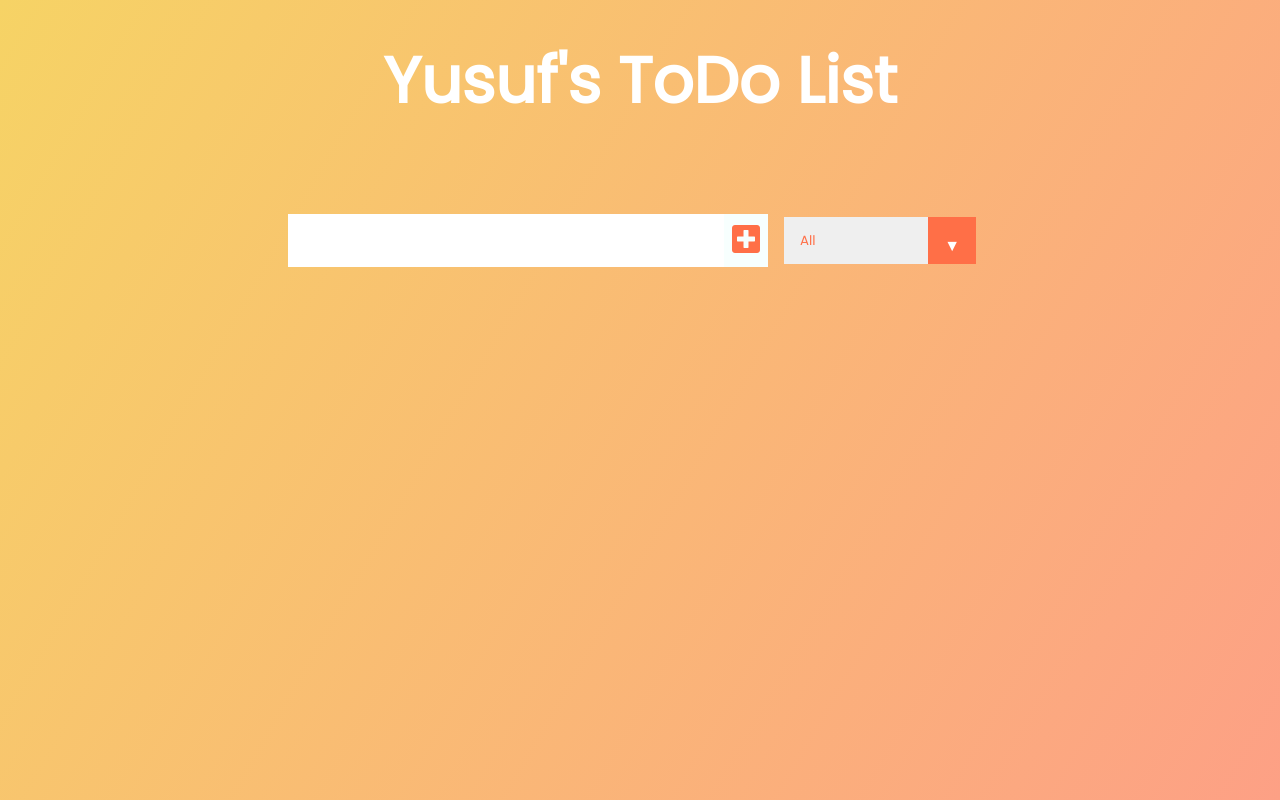
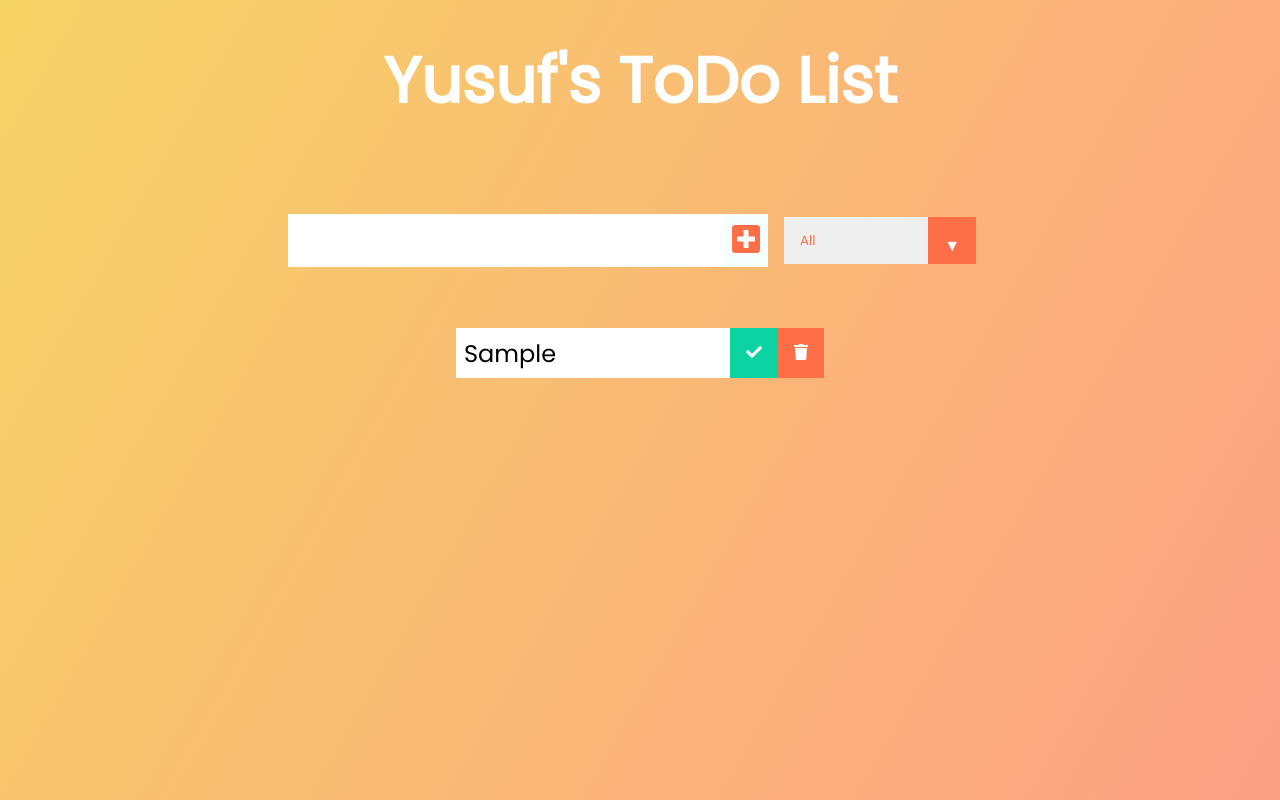
Before and after one commit to yusufisbilir/Todo-React, a React (Create React App) app: page / in a window 1280 px wide. Both pictures are taken after typing "Sample" into the empty fields and a click on the button 746 px from the left and 240 px from the top of the page. Built offline with nearby package versions, Linux system fonts and the light colour scheme.

Commit message:
Add Todo component.

```diff
--- a/src/App.js
+++ b/src/App.js
@@ -23,7 +23,7 @@ function App() {
         todos={todos}
         setTodos={setTodos}
       />
-      <TodoList />
+      <TodoList setTodos={setTodos} todos={todos} />
     </div>
   );
 }
--- /dev/null
+++ b/src/components/Todo.js
@@ -0,0 +1,32 @@
+import React from "react";
+
+export const Todo = ({ text, todos, setTodos, todo }) => {
+  //event
+  const deleteHandler = () => {
+    setTodos(todos.filter((el) => el.id !== todo.id));
+  };
+  const completeHandler = () => {
+    setTodos(
+      todos.map((item) => {
+        if (item.id === todo.id) {
+          return {
+            ...item,
+            completed: !item.completed,
+          };
+        }
+        return item;
+      })
+    );
+  };
+  return (
+    <div className="todo">
+      <li className={`todo-item ${todo.completed ? "completed" : ""}`}>{text}</li>
+      <button onClick={completeHandler} className="complete-btn">
+        <i className="fas fa-check"></i>
+      </button>
+      <button onClick={deleteHandler} className="trash-btn">
+        <i className="fas fa-trash"></i>
+      </button>
+    </div>
+  );
+};
--- a/src/components/TodoList.js
+++ b/src/components/TodoList.js
@@ -1,9 +1,21 @@
 import React from "react";
 
-export const TodoList = () => {
+import { Todo } from "./Todo";
+
+export const TodoList = ({ todos, setTodos }) => {
   return (
     <div className="todo-container">
-      <ul className="todo-list"></ul>
+      <ul className="todo-list">
+        {todos.map((todo) => (
+          <Todo
+            todos={todos}
+            todo={todo}
+            setTodos={setTodos}
+            key={todo.id}
+            text={todo.text}
+          />
+        ))}
+      </ul>
     </div>
   );
 };
```
